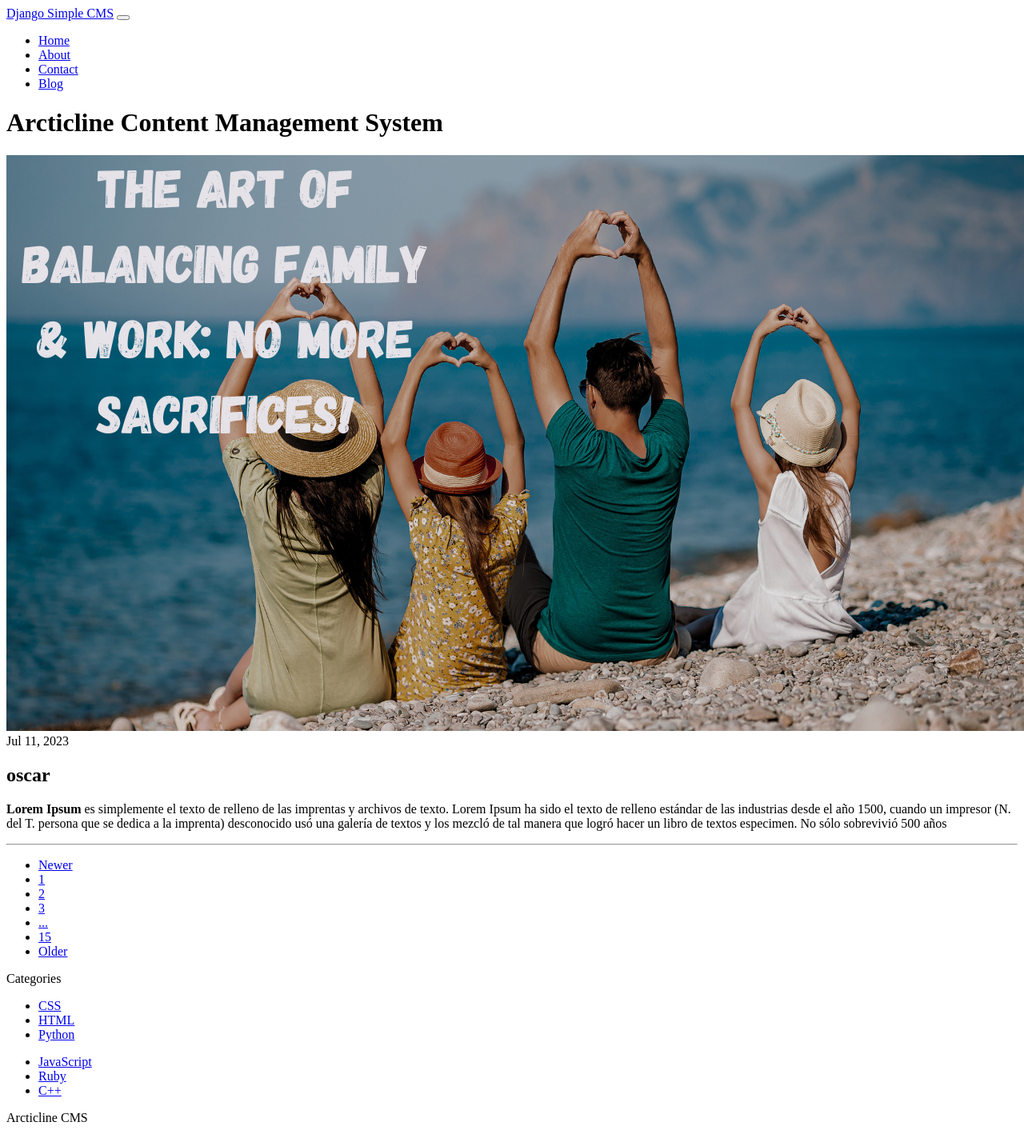
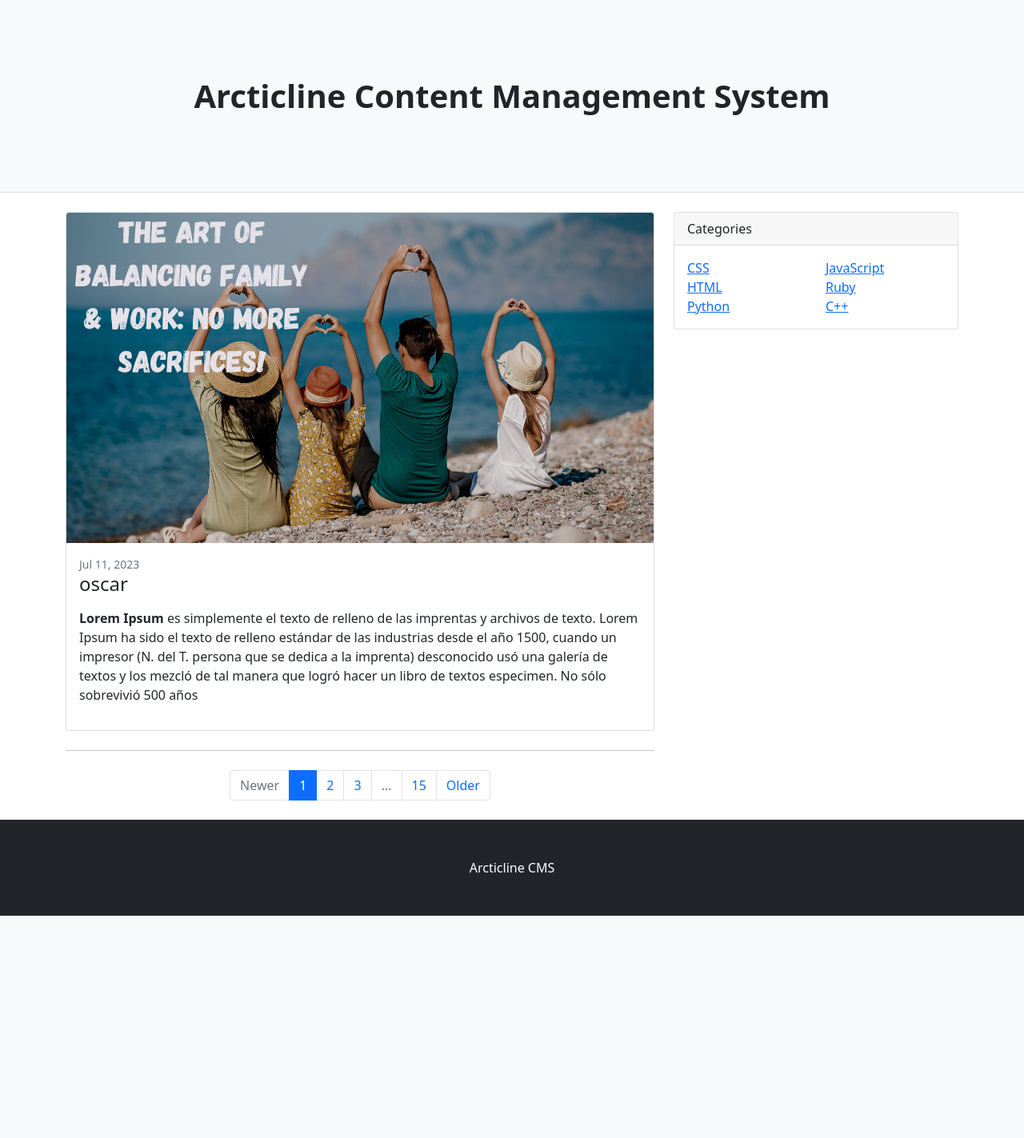
Before and after one commit to arcticline-platform/arcticline-website, a Django app: page /post-detail/7 in a window 1280 px wide. Shown: the whole page at 80% size. After the commit the page ends 1145 px from the top, so only its background shows below. Run offline with Django 4.2, Linux system fonts and the light colour scheme; data comes from the database, SQL or seed files in the repository; parts of the project's set-up code (start-up, migrations or seed data) failed here and were passed over; some libraries are stand-ins or nearby versions.

Commit message:
initial commit

```diff
--- a/arcticline cms/djangocms/core/templates/core/index.html
+++ b/arcticline cms/djangocms/core/templates/core/index.html
@@ -7,6 +7,8 @@
         <meta name="description" content="" />
         <meta name="author" content="" />
         <title>Arcticline CMS</title>
+        <link href="https://cdn.jsdelivr.net/npm/bootstrap@5.0.2/dist/css/bootstrap.min.css" rel="stylesheet" integrity="sha384-EVSTQN3/azprG1Anm3QDgpJLIm9Nao0Yz1ztcQTwFspd3yD65VohhpuuCOmLASjC" crossorigin="anonymous">
+        <script src="https://cdn.jsdelivr.net/npm/bootstrap@5.0.2/dist/js/bootstrap.bundle.min.js" integrity="sha384-MrcW6ZMFYlzcLA8Nl+NtUVF0sA7MsXsP1UyJoMp4YLEuNSfAP+JcXn/tWtIaxVXM" crossorigin="anonymous"></script>
         <!-- Favicon-->
         <link rel="icon" type="image/x-icon" href="assets/favicon.ico" />
         <!-- Core theme CSS (includes Bootstrap)-->
--- a/arcticline cms/djangocms/core/templates/core/post_detail.html
+++ b/arcticline cms/djangocms/core/templates/core/post_detail.html
@@ -7,27 +7,14 @@
         <meta name="description" content="" />
         <meta name="author" content="" />
         <title>Arcticline CMS</title>
+        <link href="https://cdn.jsdelivr.net/npm/bootstrap@5.0.2/dist/css/bootstrap.min.css" rel="stylesheet" integrity="sha384-EVSTQN3/azprG1Anm3QDgpJLIm9Nao0Yz1ztcQTwFspd3yD65VohhpuuCOmLASjC" crossorigin="anonymous">
+        <script src="https://cdn.jsdelivr.net/npm/bootstrap@5.0.2/dist/js/bootstrap.bundle.min.js" integrity="sha384-MrcW6ZMFYlzcLA8Nl+NtUVF0sA7MsXsP1UyJoMp4YLEuNSfAP+JcXn/tWtIaxVXM" crossorigin="anonymous"></script>
         <!-- Favicon-->
         <link rel="icon" type="image/x-icon" href="assets/favicon.ico" />
         <!-- Core theme CSS (includes Bootstrap)-->
         <link href="{% static 'css/styles.css' %}" rel="stylesheet" />
     </head>
     <body>
-        <!-- Responsive navbar-->
-        <nav class="navbar navbar-expand-lg navbar-dark bg-dark">
-            <div class="container">
-                <a class="navbar-brand" href="#!">Django Simple CMS</a>
-                <button class="navbar-toggler" type="button" data-bs-toggle="collapse" data-bs-target="#navbarSupportedContent" aria-controls="navbarSupportedContent" aria-expanded="false" aria-label="Toggle navigation"><span class="navbar-toggler-icon"></span></button>
-                <div class="collapse navbar-collapse" id="navbarSupportedContent">
-                    <ul class="navbar-nav ms-auto mb-2 mb-lg-0">
-                        <li class="nav-item"><a class="nav-link" href="#">Home</a></li>
-                        <li class="nav-item"><a class="nav-link" href="#!">About</a></li>
-                        <li class="nav-item"><a class="nav-link" href="#!">Contact</a></li>
-                        <li class="nav-item"><a class="nav-link active" aria-current="page" href="#">Blog</a></li>
-                    </ul>
-                </div>
-            </div>
-        </nav>
         <!-- Page header-->
         <header class="py-5 bg-light border-bottom mb-4">
             <div class="container">
```
